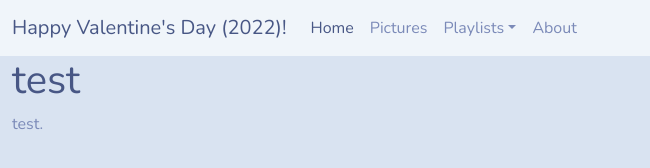
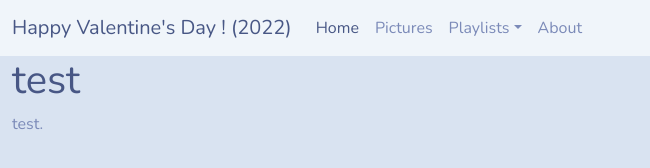
Before and after one commit to kgllgk/kgllgk.github.io, a plain HTML site: page index.html in a window 1280 px wide. Shown: the full height of the page, 0-650 px from the left. Drawn offline with nearby package versions, Linux system fonts and the light colour scheme.

Commit message:
Update index.html

```diff
--- a/index.html
+++ b/index.html
@@ -13,7 +13,7 @@
 
 <nav class="navbar navbar-expand-lg navbar-light bg-light">
   <div class="container-fluid">
-    <a class="navbar-brand" href="#">Happy Valentine's Day (2022)!</a>
+    <a class="navbar-brand" href="#">Happy   Valentine's   Day   !   (2022)   </a>
     <button class="navbar-toggler" type="button" data-bs-toggle="collapse" data-bs-target="#navbarColor03" aria-controls="navbarColor03" aria-expanded="false" aria-label="Toggle navigation">
       <span class="navbar-toggler-icon"></span>
     </button>
```
